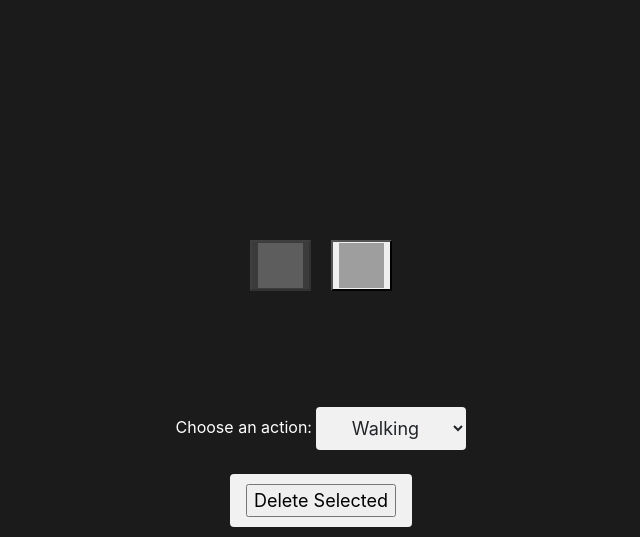
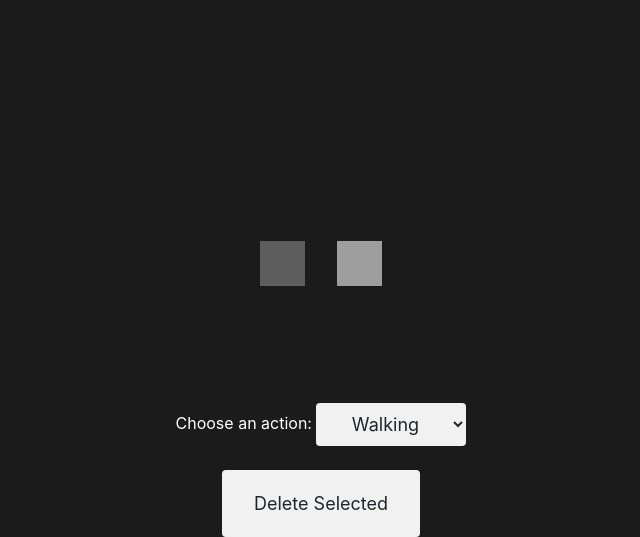
Before and after one commit to AbhikChowdhury6/handcam, a Flask app: page / in a window 1280 px wide. Shown: the part 845-1382 px from the top of the page, without its empty margins (319-959 px from the left). Run offline with Flask 2, Linux system fonts and the light colour scheme; some libraries are stand-ins or nearby versions; grey boxes are pictures that could not be loaded.

Commit message:
changed format a little bit so it looks closer to original

```diff
--- a/PythonApplication1/PythonApplication1.py
+++ b/PythonApplication1/PythonApplication1.py
@@ -148,6 +148,7 @@ def upload_file():
             valuearray = request.form.getlist("images")
             for value in valuearray:
                 print(value)
+                value1 = value
                 value = value.replace("/","\\")
                 dirname = os.path.dirname(__file__)
                 value=dirname +"\\"+ value
@@ -155,6 +156,7 @@ def upload_file():
                 print(value)
                 if os.path.exists(value):
                     print("deleted")
+                    imagedata.remove(value1)
                     os.remove(value)
             return redirect(request.url)
     elif request.method == 'POST':
--- a/PythonApplication1/templates/index.html
+++ b/PythonApplication1/templates/index.html
@@ -161,6 +161,11 @@
             font-size: 1.2rem;
             font-weight: bold;
             margin-bottom: 8px;
+        }
+        .timeline button {
+            outline: none;
+            background: transparent;
+            border: none !important;
         }
         .button {
             display: block;
@@ -334,8 +339,10 @@
                       {% for data in data %}
                       <li>
                           <div>
-                              <input type="submit" name="time" value={{data}} class="button" />
+                              <button>
+                              <input type="submit" name="time" value={{data}} class="button"/>
                                </input>
+                                  </button>
                           </div>
                       </li>
                       {% endfor %}
@@ -383,7 +390,7 @@
               </div>
               <br />
               <div class="btn">
-                  <input type="submit" name="delete" value="Delete Selected">
+                  <input type="submit" name="delete" value="Delete Selected" class="btn">
               </div>
               <br />
       </div>
```
Also changed, not shown: 2 other files.
